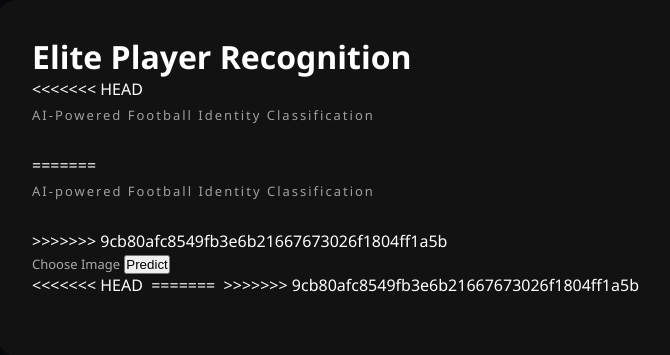
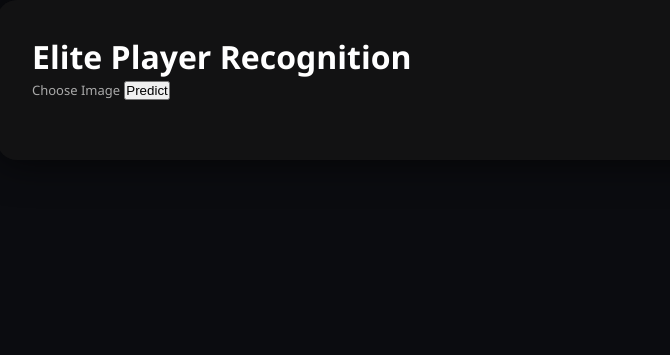
Before and after one commit to Amarnathdj10/Projects, a Flask app: page / in a window 1280 px wide. Shown: the top 355 px of the page, without its empty margins (3-673 px from the left). Run offline with Flask 3, Linux system fonts and the light colour scheme; parts of the project's set-up code (start-up, migrations or seed data) failed here and were passed over.

Commit message:
made small change

```diff
--- a/Football Player Image Classification/templates/index.html
+++ b/Football Player Image Classification/templates/index.html
@@ -11,12 +11,6 @@
 
 <div class="card">
     <h1>Elite Player Recognition</h1>
-<<<<<<< HEAD
-    <p class="subheading">AI-Powered Football Identity Classification</p>
-=======
-    <p class="subheading">AI-powered Football Identity Classification</p>
->>>>>>> 9cb80afc8549fb3e6b21667673026f1804ff1a5b
-
     <div class="upload-section">
         <input type="file" id="imageInput" hidden>
         <label for="imageInput" class="upload-btn">Choose Image</label>
@@ -24,11 +18,6 @@
     </div>
 
     <div class="preview-container">
-<<<<<<< HEAD
-        <img id="preview">
-=======
-        <img id="preview" />
->>>>>>> 9cb80afc8549fb3e6b21667673026f1804ff1a5b
     </div>
 
     <div id="result" class="result-box"></div>
```
